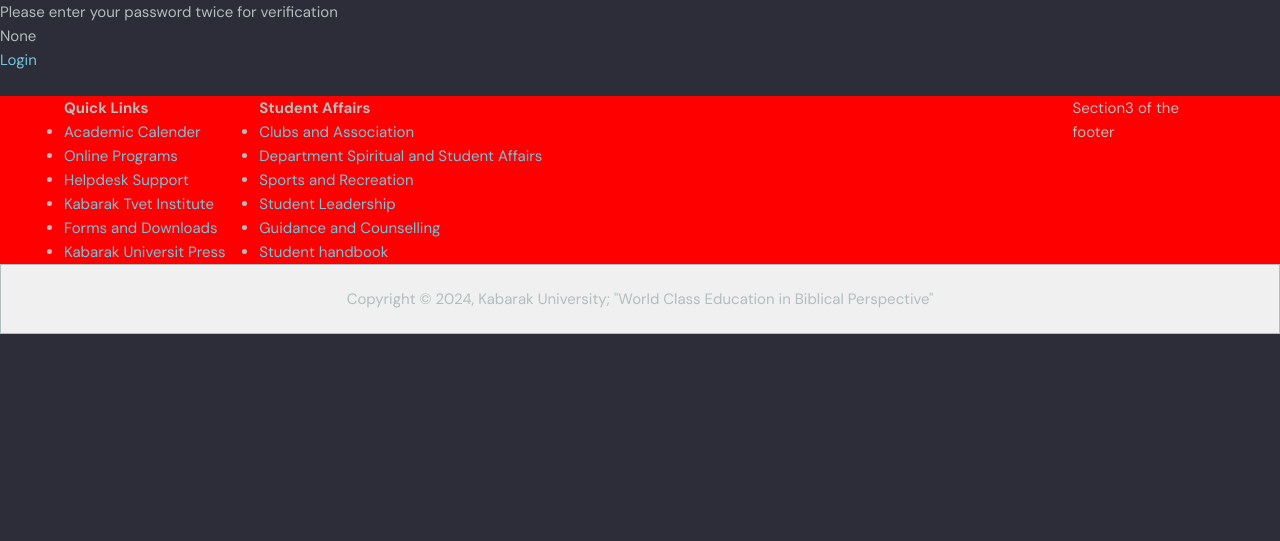
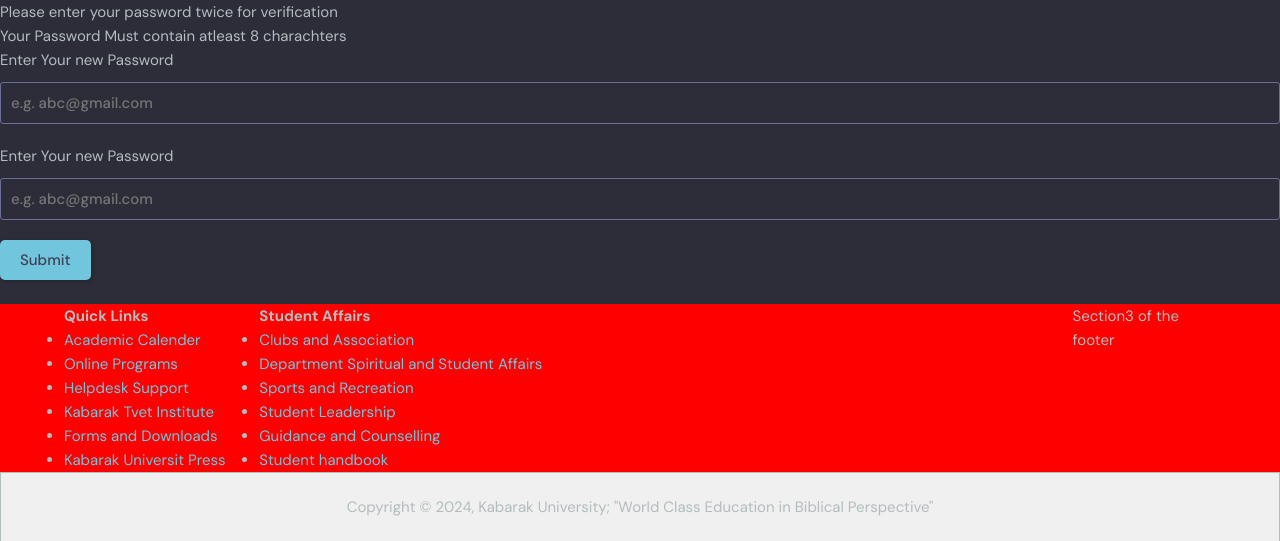
Before and after one commit to Clinton-John/kabuHub, a Django app: page /reset/1/1/ in a window 1280 px wide. Shown: the part 66-607 px from the top of the page. Run offline with Django 4.2, Linux system fonts and the light colour scheme.

Commit message:
fine tuning

```diff
--- a/base/templates/base/league.html
+++ b/base/templates/base/league.html
@@ -31,7 +31,7 @@
     }
 </style>
 
-<body>
+<main class="space_down">
 
     <div class="sports_container">
         <div class="team">
@@ -55,5 +55,5 @@
 
     </div>
 
-</body>
+</main>
 {% endblock %}
--- a/base/templates/base/password_reset_form.html
+++ b/base/templates/base/password_reset_form.html
@@ -1,7 +1,20 @@
 {% extends 'index.html' %}{% block content %}
 <p>Please enter your password twice for verification</p>
-<form action="" method="post">
-    {% csrf_token %} {{form}}
-    <!-- <input type="submit" name="Update Password" id=""> -->
+<p>Your Password Must contain atleast 8 charachters</p>
+
+<form class="form" method="post">
+    {% csrf_token %}
+    <div class="form__group form__group">
+        <label for="room_name">Enter Your new Password</label>
+        <input id="username" name="new_password1" type="text" placeholder="e.g. abc@gmail.com" />
+    </div>
+    <div class="form__group form__group">
+        <label for="room_name">Enter Your new Password</label>
+        <input id="username" name="new_password1" type="text" placeholder="e.g. abc@gmail.com" />
+    </div>
+    <button class="btn btn--main" type="submit">
+       Submit
+    </button>
 </form>
-<a href="{% url 'login' %}">Login</a> {% endblock %}
+
+{% endblock %}
--- a/static/css/style.css
+++ b/static/css/style.css
@@ -1282,3 +1282,11 @@
 .profile__events {
     text-align: center;
 }
+
+.reset_sent {
+    margin-bottom: 300px;
+}
+
+.space_down {
+    margin-bottom: 150px;
+}
```
Also changed, not shown: base/templates/base/login_register.html (+4 -3 lines), base/templates/base/password_reset.html (+27 -7 lines), base/templates/base/password_reset_form_old.html (added, +7 -0 lines), base/templates/base/password_reset_new.html (deleted, +0 -28 lines), base/templates/base/password_reset_old.html (added, +10 -0 lines), base/templates/base/password_reset_sent.html (+8 -4 lines), db.sqlite3.
